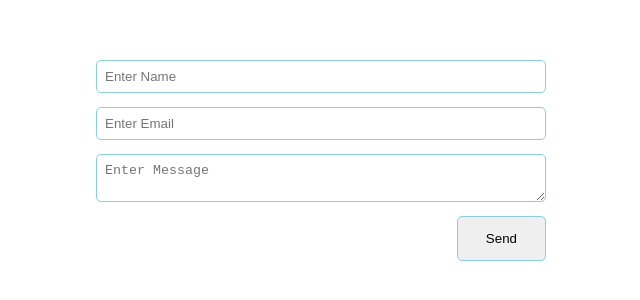
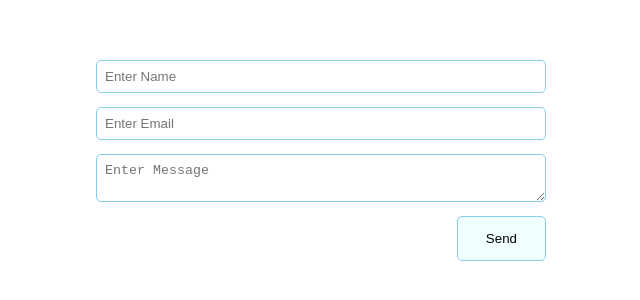
Before and after one commit to Website1012/Email-, a plain HTML site: page Email.html in a window 1280 px wide. Shown: the part 240-540 px from the top of the page, without its empty margins (319-959 px from the left). Drawn offline with Linux system fonts and the light colour scheme.

Commit message:
Add files via upload

```diff
--- /dev/null
+++ b/Email.css
@@ -0,0 +1,3 @@
+button{
+    background-color: azure;
+}
--- a/Email.html
+++ b/Email.html
@@ -1,10 +1,12 @@
 <!DOCTYPE html>
 <html lang="en">
 <head>
+    <link rel="stylesheet" href="Email.css"/>
      <meta charset="UTF-8">
      <meta name="viewport" content="width=devicw-width, initial-scale=1.0">
      <title>Document</title>
      <style>
+
 
         * {
             margin: 0;
```
